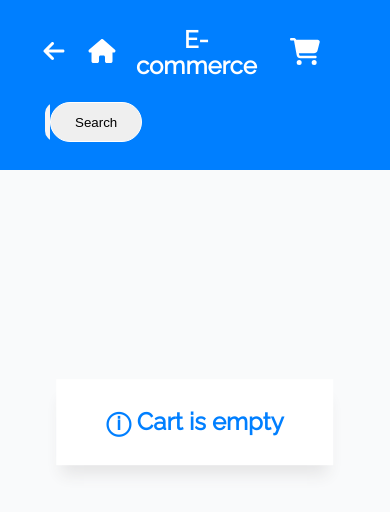
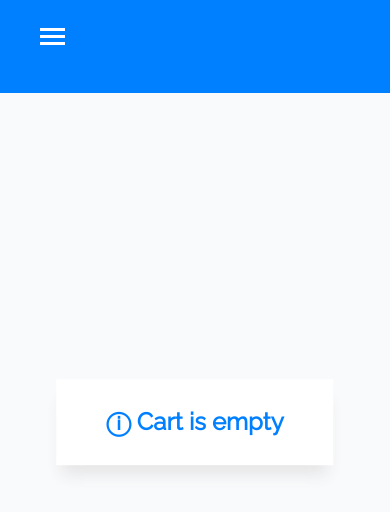
Before and after one commit to riapatel17/E-commerce, a React (Create React App) app: page /cart in a window 390 px wide. Shown: the top 512 px of the page. Built offline with nearby package versions, Linux system fonts and the light colour scheme; a web font is replaced by a local one.

Commit message:
Added hamburger menu on mobile view

```diff
--- /dev/null
+++ b/src/components/hamburger.jsx
@@ -0,0 +1,34 @@
+import React, { useState } from "react";
+import { Link } from "react-router-dom";
+
+const Hamburger = () => {
+  const [isOpen, setIsOpen] = useState(false);
+
+  const toggleMenu = () => {
+    setIsOpen(!isOpen);
+  };
+
+  return (
+    <div className={`hamburger-menu ${isOpen ? "open" : ""}`}>
+      <div className="menu-icon" onClick={toggleMenu}>
+        <div className="bar"></div>
+        <div className="bar"></div>
+        <div className="bar"></div>
+      </div>
+      <div className="menu-items">
+        <div className="nav-links">
+          <Link to="/" className="menu-link">
+            Home
+          </Link>
+        </div>
+        <div className="nav-links">
+          <Link to="/cart" className="menu-link">
+            Cart
+          </Link>
+        </div>
+      </div>
+    </div>
+  );
+};
+
+export default Hamburger;
--- a/src/components/navbar.jsx
+++ b/src/components/navbar.jsx
@@ -1,9 +1,11 @@
 import { Link, useNavigate } from "react-router-dom";
 import { useState } from "react";
+import Hamburger from "./hamburger";
 
 const NavBar = ({ onSearch, cartItemCount }) => {
   const navigate = useNavigate();
   const [searchQuery, setSearchQuery] = useState("");
+  // const [hamburgerOpen, setHamburgerOpen] = useState(false);
 
   const handleSubmit = (e) => {
     e.preventDefault();
@@ -13,14 +15,21 @@ const NavBar = ({ onSearch, cartItemCount }) => {
     setSearchQuery("");
   };
 
+  // const toggleHamburger = () => {
+  //   setHamburgerOpen(!hamburgerOpen);
+  // };
+
   return (
-    <div className="wrapper">
+    <div className="wrapper  navigation">
       <header className="container">
         <div className="header py-2">
-          <div className="grid flex" >
-            <Link to="#" onClick={() => navigate(-1)} className="link">
-              <img className="icons" src="/arrow.svg" alt="arrow" />
-            </Link>
+          <div className="grid flex">
+            {/* <div className="hamburger" >
+              <img className="icons" src="/hamburger.svg" alt="Menu" />
+          </div> */}
+            <div className="hamburger">
+              <Hamburger />
+            </div>
             <Link to="/" className="link">
               <img className="icons" src="/home.svg" alt="home" />
             </Link>
@@ -32,11 +41,15 @@ const NavBar = ({ onSearch, cartItemCount }) => {
                   <input
                     type="text"
                     value={searchQuery}
-                    onChange={e => setSearchQuery(e.target.value)}
+                    onChange={(e) => setSearchQuery(e.target.value)}
                     placeholder="Search products..."
                   />
                 </div>
-                <button type="submit" className="search-btn" onClick={handleSubmit} >
+                <button
+                  type="submit"
+                  className="search-btn"
+                  onClick={handleSubmit}
+                >
                   Search
                 </button>
               </form>
@@ -44,14 +57,16 @@ const NavBar = ({ onSearch, cartItemCount }) => {
             <Link to="/cart" className="link headerCart">
               <img className="icon-cart" src="/cart.svg" alt="cart" />
               {cartItemCount > 0 && (
-                <div className="cartCounter">{cartItemCount <= 9 ? cartItemCount : "9+"}</div>
+                <div className="cartCounter">
+                  {cartItemCount <= 9 ? cartItemCount : "9+"}
+                </div>
               )}
             </Link>
           </div>
         </div>
       </header>
     </div>
-  )
-}
+  );
+};
 
-export default NavBar
+export default NavBar;
--- a/src/index.css
+++ b/src/index.css
@@ -47,7 +47,7 @@ img {
   /* flex: 2 1 200px;*/
   height: 100%;
   width: 100%;
-  padding: 20px;
+  padding: 8px;
   /* margin: 20px; */
   box-shadow: rgb(189, 189, 192) 0px 15px 15px -5px;
   border-radius: 20px;
@@ -225,7 +225,8 @@ img {
 }
 
 .my-5 {
-  margin: 4rem 0;
+  /* margin: 4rem 0; */
+  margin: 150px auto;
 }
 
 @keyframes spin {
@@ -242,6 +243,11 @@ img {
   background-color: #007fff;
   color: #fff;
   text-align: center;
+  position: fixed;
+  top: 0;
+  left: 0;
+  right: 0;
+  z-index: 1;
 }
 
 .wrapper .grid {
@@ -371,10 +377,9 @@ input[type="text"] {
   gap: 50px;
 }
 
-.products .grid>* {
+.products .grid > * {
   justify-self: center;
 }
-
 
 .card .flex {
   justify-content: space-between;
@@ -389,7 +394,7 @@ input[type="text"] {
 img {
   width: 100%;
   height: 100%;
-  object-fit: fill;
+  object-fit: contain;
 }
 
 .title {
@@ -431,10 +436,6 @@ img {
   border: none;
   font-size: 2rem;
   border-radius: 50%;
-  -webkit-border-radius: 50%;
-  -moz-border-radius: 50%;
-  -ms-border-radius: 50%;
-  -o-border-radius: 50%;
   cursor: pointer;
 }
 
@@ -487,6 +488,37 @@ img {
   cursor: pointer;
 }
 
+.hamburger-menu {
+  position: relative;
+}
+
+.menu-icon {
+  cursor: pointer;
+  display: none;
+}
+
+.bar {
+  width: 25px;
+  height: 3px;
+  background-color: #fff;
+  margin: 4px 0;
+}
+
+.menu-items {
+  display: none;
+}
+
+.menu-link {
+  text-decoration: none;
+  color: #fff;
+}
+
+.nav-links {
+  margin-top: 38px;
+  font-size: 20px;
+  font-weight: 500;
+}
+
 @media (max-width: 895px) {
   .formContainer {
     width: 100%;
@@ -503,6 +535,32 @@ img {
   .products .grid {
     grid-template-columns: repeat(2, 1fr);
   }
+  .menu-icon {
+    display: block;
+    cursor: pointer;
+  }
+  .menu-items {
+    display: none;
+  }
+  .brand {
+    display: none;
+  }
+  .search {
+    display: none;
+  }
+  .icons {
+    display: none;
+  }
+  .icon-cart {
+    display: none;
+  }
+  .cartCounter {
+    display: none;
+  }
+  .hamburger-menu.open .menu-items {
+    display: flex;
+    flex-direction: column;
+  }
 }
 
 @media (max-width: 695px) {
@@ -512,6 +570,10 @@ img {
 
   .wrapper .grid {
     grid-template-columns: 0fr 0fr 1fr 3fr 0fr;
+  }
+
+  .products {
+    margin: 200px auto;
   }
 
   .brand {
--- a/src/pages/product/product.jsx
+++ b/src/pages/product/product.jsx
@@ -42,7 +42,7 @@ const Product = () => {
         <div className={"loader"}></div>
       ) : (
         <div className="product py-2">
-          <div className="details grid p-3">
+          <div className="details grid p-3 my-5">
             <div className="product-image">
               <img src={product.images[0]} alt="" />
             </div>
--- a/src/pages/products/products.jsx
+++ b/src/pages/products/products.jsx
@@ -79,7 +79,7 @@ const Products = () => {
           )}
         </div>
         <div className="btns">
-          <button className="btn-pagination my-1" onClick={() => handlePagnavigation('prev')} disabled={page === 0}>Previous</button>
+          <button className="btn-pagination my-1 " onClick={() => handlePagnavigation('prev')} disabled={page === 0}>Previous</button>
           <button className="btn-pagination my-1" onClick={() => handlePagnavigation('next')} disabled={!hasMore}>Next</button>
         </div>
       </div>
```
Also changed, not shown: public/hamburger.svg (added).
